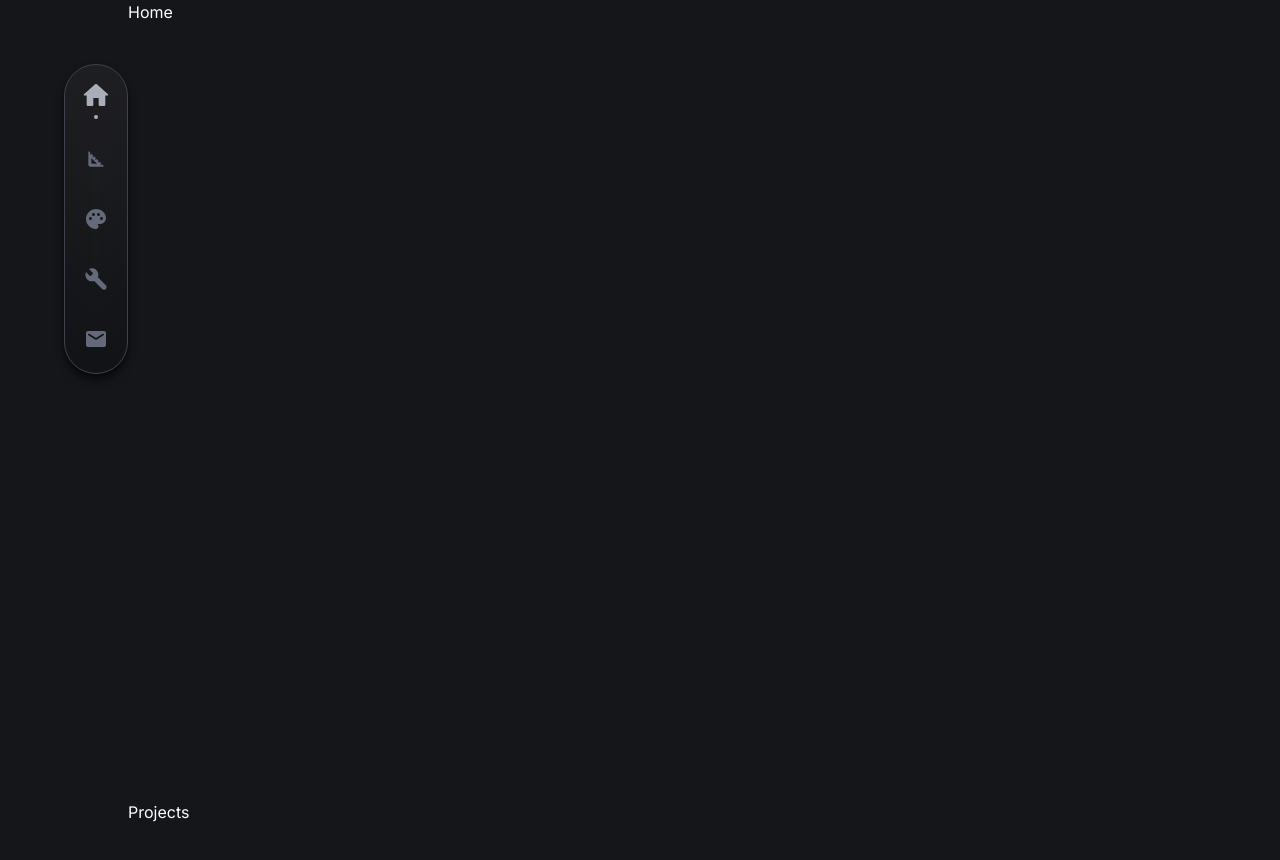
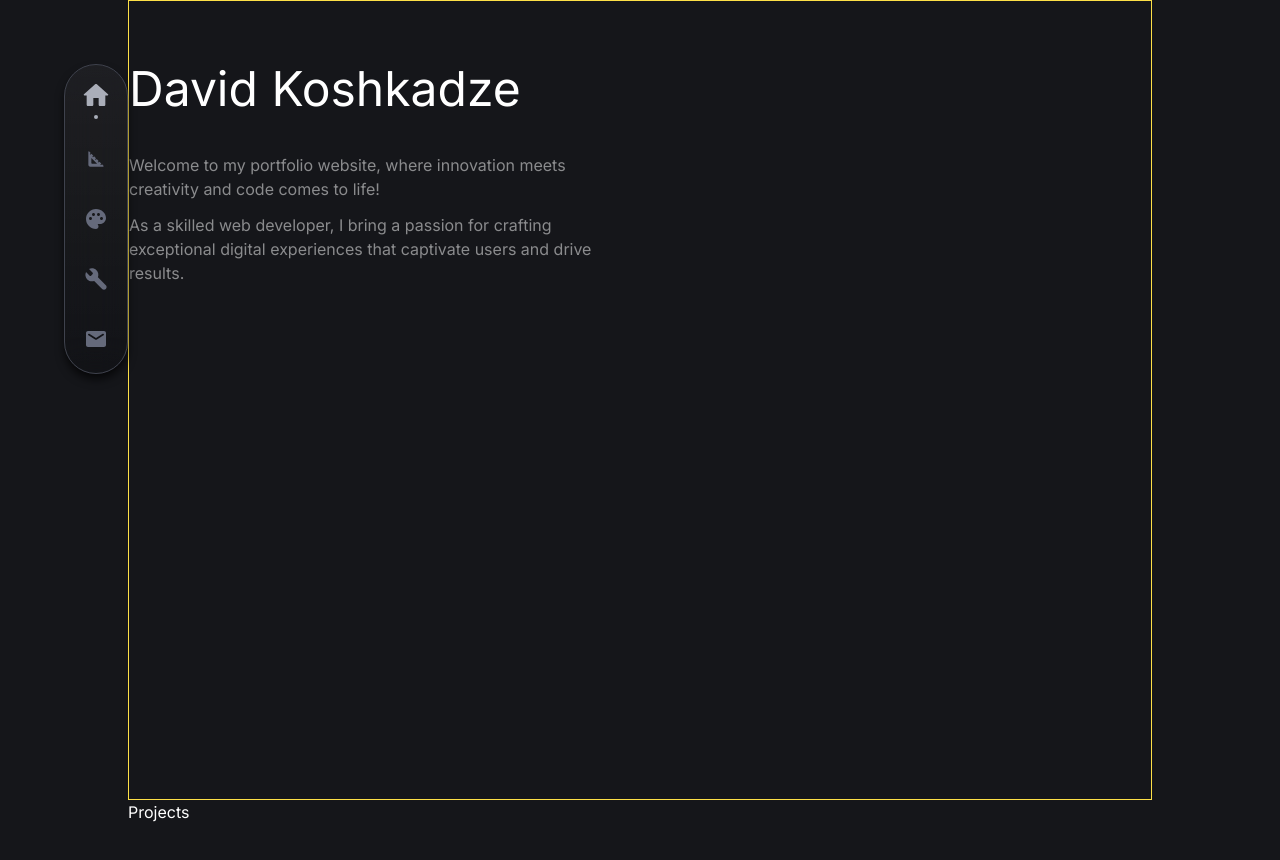
Before and after one commit to David-Koshkadze/portfolio12, a Next.js app: page / in a window 1280 px wide. Shown: the top 860 px of the page. Built offline with nearby package versions, Linux system fonts and the light colour scheme.

Commit message:
home page intro

```diff
--- a/components/Home/Home.tsx
+++ b/components/Home/Home.tsx
@@ -1,9 +1,30 @@
 import React from "react";
+import Image from "next/image";
+import photoMe from "../photome.jpg";
 
 export default function HomePage() {
   return (
-    <section id="home" className="h-screen">
-      Home
+    <section id="home" className="h-screen border border-yellow-300 pt-16">
+      <div className="flex">
+        <div>
+          <h1 className="text-5xl pb-10">David Koshkadze</h1>
+
+          <div className="text-white/50 w-1/2">
+            <p className="mb-3">
+              Welcome to my portfolio website, where innovation meets creativity
+              and code comes to life!
+            </p>
+            <p>
+              As a skilled web developer, I bring a passion for crafting
+              exceptional digital experiences that captivate users and drive
+              results.
+            </p>
+          </div>
+        </div>
+
+        {/* Right side */}
+        <div></div>
+      </div>
     </section>
   );
 }
```
